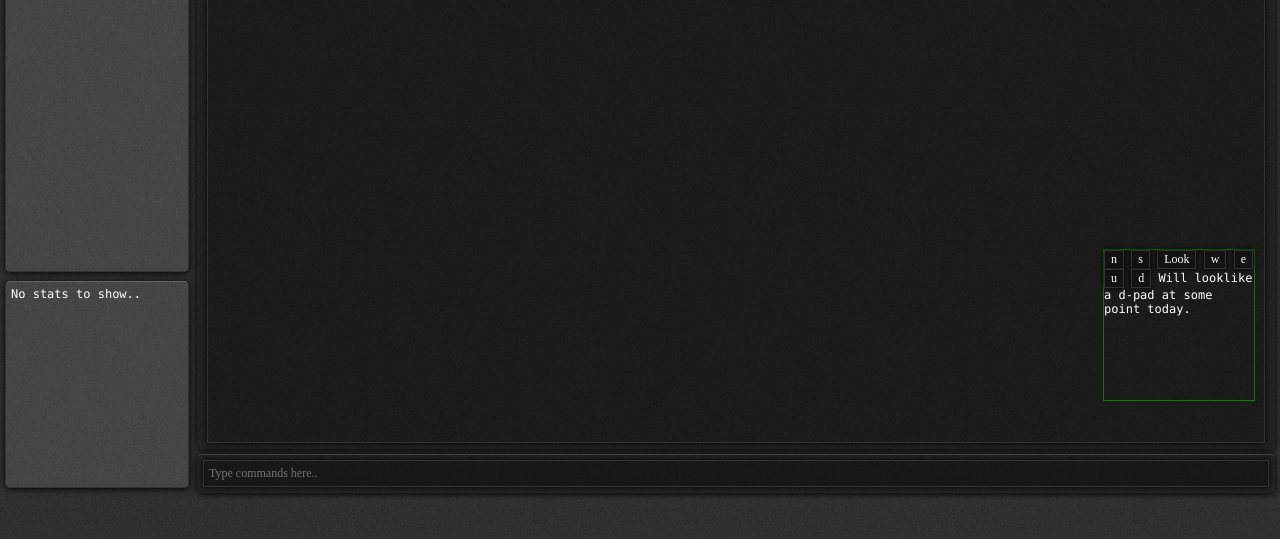
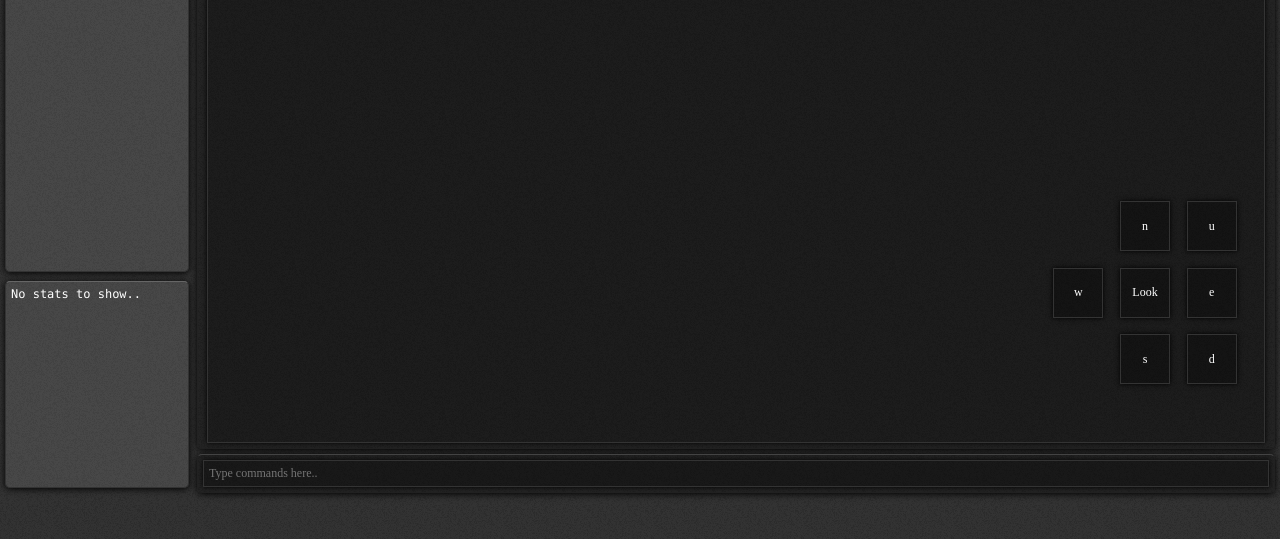
Before and after one commit to heyitsmdr/armeria-original, a PHP site: page / in a window 1280 px wide. Shown: the part 294-833 px from the top of the page. Run offline with PHP 8.4, Linux system fonts and the light colour scheme; some libraries are stand-ins or nearby versions; some web fonts are replaced.

Commit message:
Styled Movement Control frame. Forced focus on #inputGameCommands after connecting to the server.^JS

```diff
--- a/css/style.css
+++ b/css/style.css
@@ -235,17 +235,23 @@ input:focus {
     height: 29px;
     background-color: rgba(0, 0, 0, 0.3);
 }
-#movementControlsY {
+#movementControls {
     position: absolute;
-    right: 25px;
+    right: 35px;
     bottom: 105px;
-    width: 150px;
-    height: 150px;
-    border: solid thin green;
+    width: 200px;
+    height: 200px;
     z-index: 999;
+}
+#movementControls td {
+    width: 50px;
+    height: 50px;
+    text-align: center;
 }
 .movementButton {
     background-color: rgba(0, 0, 0, 0.3);
+    height: 50px;
+    width: 50px;
 }
 .movementButton:hover {
     background-color: rgba(30, 30, 30, 0.3);
@@ -323,6 +329,14 @@ span.bred {
     #wrapGameArea {
         width: 100%;
     }
+    #movementControls {
+        position: absolute;
+        right: 5%;
+        bottom: 5%;
+        width: 200px;
+        height: 200px;
+        z-index: 999;
+}
 }
 @media screen and (max-height: 740px) and (min-width : 481px) {
     #outerFrameInput {
--- a/engine.js
+++ b/engine.js
@@ -74,6 +74,8 @@ var GameEngine = new function() {
             $(window).on('beforeunload', function(){
                 return 'You are currently connected to the game, and this action will cause you be disconnected.';
             });
+
+            $('#inputGameCommands').focus();
         });
         this.socket.on('disconnect', function(){
             GameEngine.connected = false;
--- a/index.html
+++ b/index.html
@@ -85,19 +85,26 @@
             <div id="outerFrameInput">
                 <div id="frameInput" class="shadow border222">
                     <input type="text" id="inputGameCommands" placeholder="Type commands here.." class="shadow2 border333" />
-
                 </div>
             </div>
-              <div id="movementControlsY">
-                  <input type="button" class="movementButton shadow2 border333" value="n"/>
-                  <input type="button" class="movementButton shadow2 border333" value="s"/>
-                  <input type="button" class="movementButton shadow2 border333" value="Look"/>
-                  <input type="button" class="movementButton shadow2 border333" value="w"/>
-                  <input type="button" class="movementButton shadow2 border333" value="e"/>
-                  <input type="button" class="movementButton shadow2 border333" value="u"/>
-                  <input type="button" class="movementButton shadow2 border333" value="d"/>
-                  Will looklike a d-pad at some point today.
-              </div>
+
+            <table border="0" bordercolor="#ff0000" frame="void" id="movementControls">
+            <tr>
+                <td></td>
+                <td><input type="button" class="movementButton shadow2 border333" value="n"/></td>
+                <td><input type="button" class="movementButton shadow2 border333" value="u"/></td>
+            </tr>
+            <tr>
+                <td><input type="button" class="movementButton shadow2 border333" value="w"/></td>
+                <td><input type="button" class="movementButton shadow2 border333" value="Look"/></td>
+                <td><input type="button" class="movementButton shadow2 border333" value="e"/></td>
+            </tr>
+            <tr>
+                <td></td>
+                <td><input type="button" class="movementButton shadow2 border333" value="s"/></td>
+                <td><input type="button" class="movementButton shadow2 border333" value="d"/></td>
+            </tr>
+            </table>
         </div>
     </body>
 </html>
```
Lines whose indentation alone changed are shown as unchanged.
